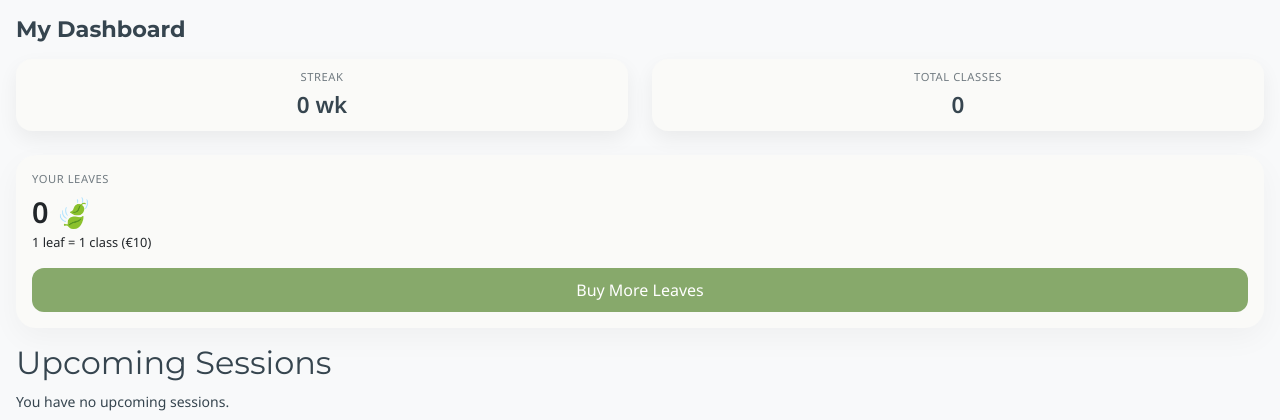
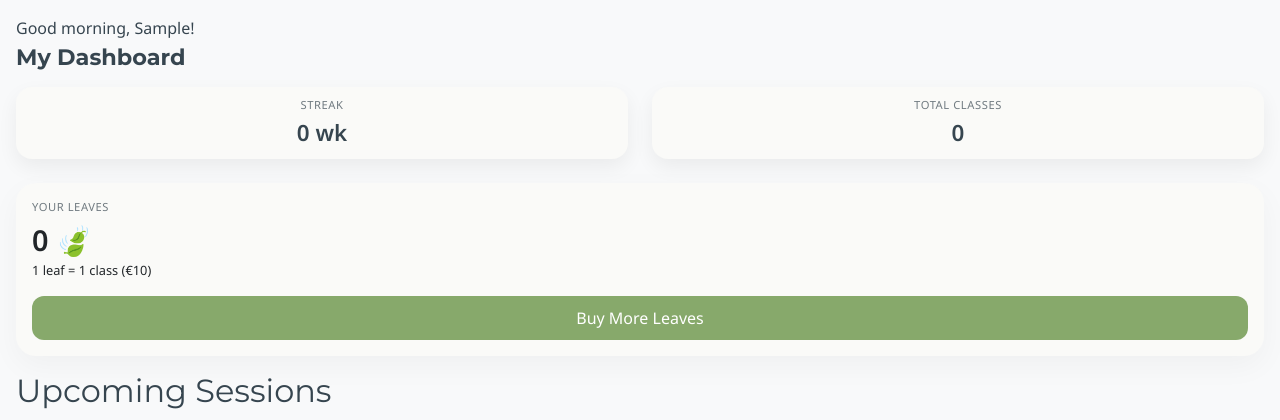
Before and after one commit to Heraniously/wellness_app, a Django app: page /dashboard/ in a window 1280 px wide. Shown: the top 420 px of the page. Run offline with Django 5.2, Linux system fonts and the light colour scheme; the visitor is signed in with stand-in values (Sample User, id 1); data comes from the database, SQL or seed files in the repository; data that the repository does not hold is empty; parts of the project's set-up code (start-up, migrations or seed data) failed here and were passed over.

Commit message:
Update dashboard greeting and remove old payment proof assets.
Add time-based personalized greeting on the dashboard and clean up legacy payment proof files from the repository.

```diff
--- a/scheduling/templates/scheduling/dashboard.html
+++ b/scheduling/templates/scheduling/dashboard.html
@@ -13,6 +13,7 @@
     </div>
   </div>
 {% else %}
+  <p class="muted mb-1">{{ greeting }}, {{ request.user.first_name|default:request.user.username }}!</p>
   <h1 class="page-title">My Dashboard</h1>
 
   <!-- Stats row -->
--- a/scheduling/views.py
+++ b/scheduling/views.py
@@ -83,6 +83,14 @@ def dashboard(request):
         })
 
     # Logged-in: compute upcoming/past, streak, totals, favorite class type
+    local_hour = timezone.localtime(now).hour
+    if local_hour < 12:
+        greeting = "Good morning"
+    elif local_hour < 18:
+        greeting = "Good afternoon"
+    else:
+        greeting = "Good evening"
+
     upcoming = Booking.objects.filter(
         client=request.user,
         wellness_class__start_time__gt=now
@@ -127,6 +135,7 @@ def dashboard(request):
 
     return render(request, 'scheduling/dashboard.html', {
         'is_guest': False,
+        'greeting': greeting,
         'upcoming': upcoming,
         'past': past,
         'now_plus_24h': now + timedelta(hours=24),
```
Also changed, not shown: payment_proofs/25-baby-s-svgrepo-com.svg (deleted), payment_proofs/25-baby-s-svgrepo-com_5MybulV.svg (deleted), payment_proofs/25-baby-s-svgrepo-com_uVFdXlQ.svg (deleted), payment_proofs/25-baby-s-svgrepo-com_wBN9u78.svg (deleted).
